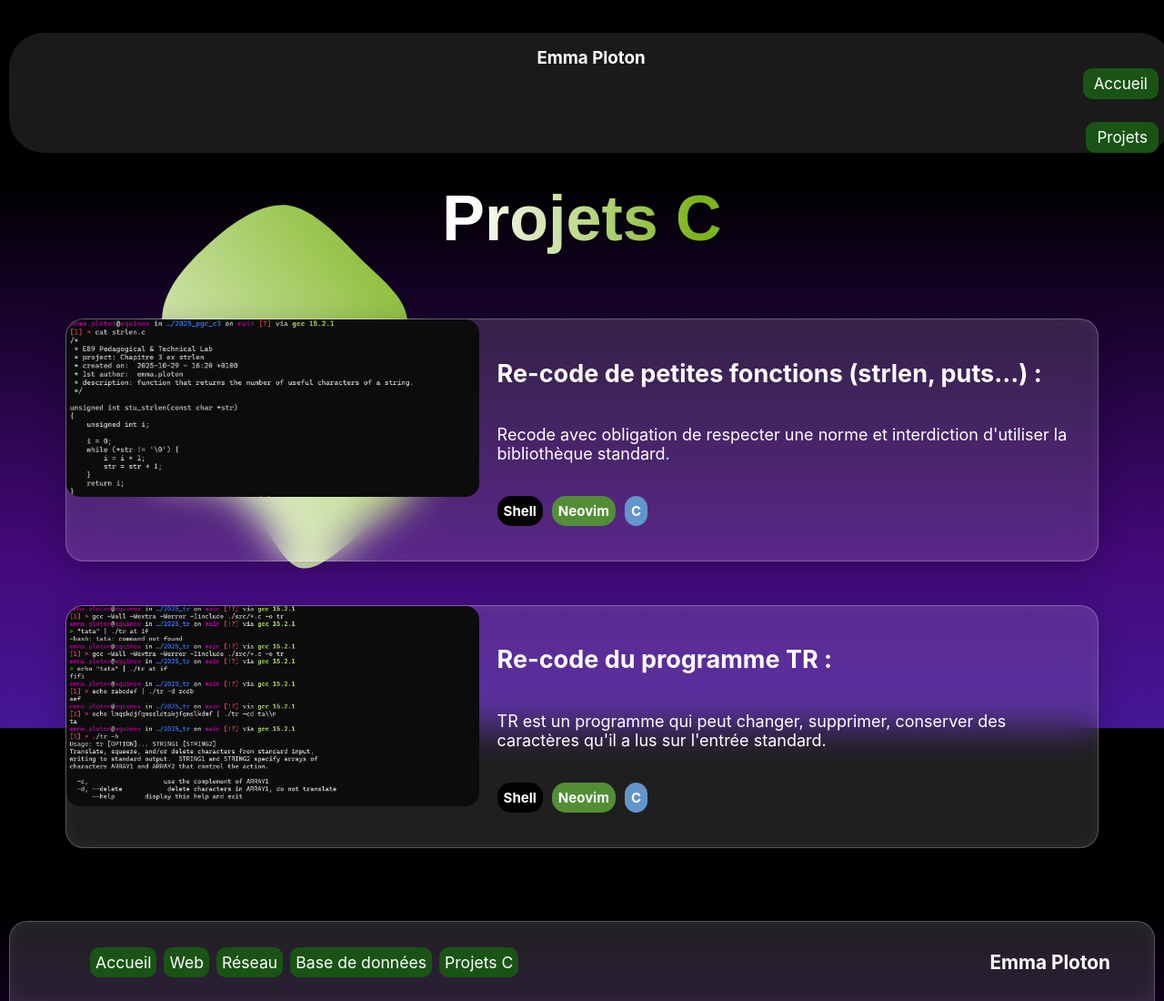
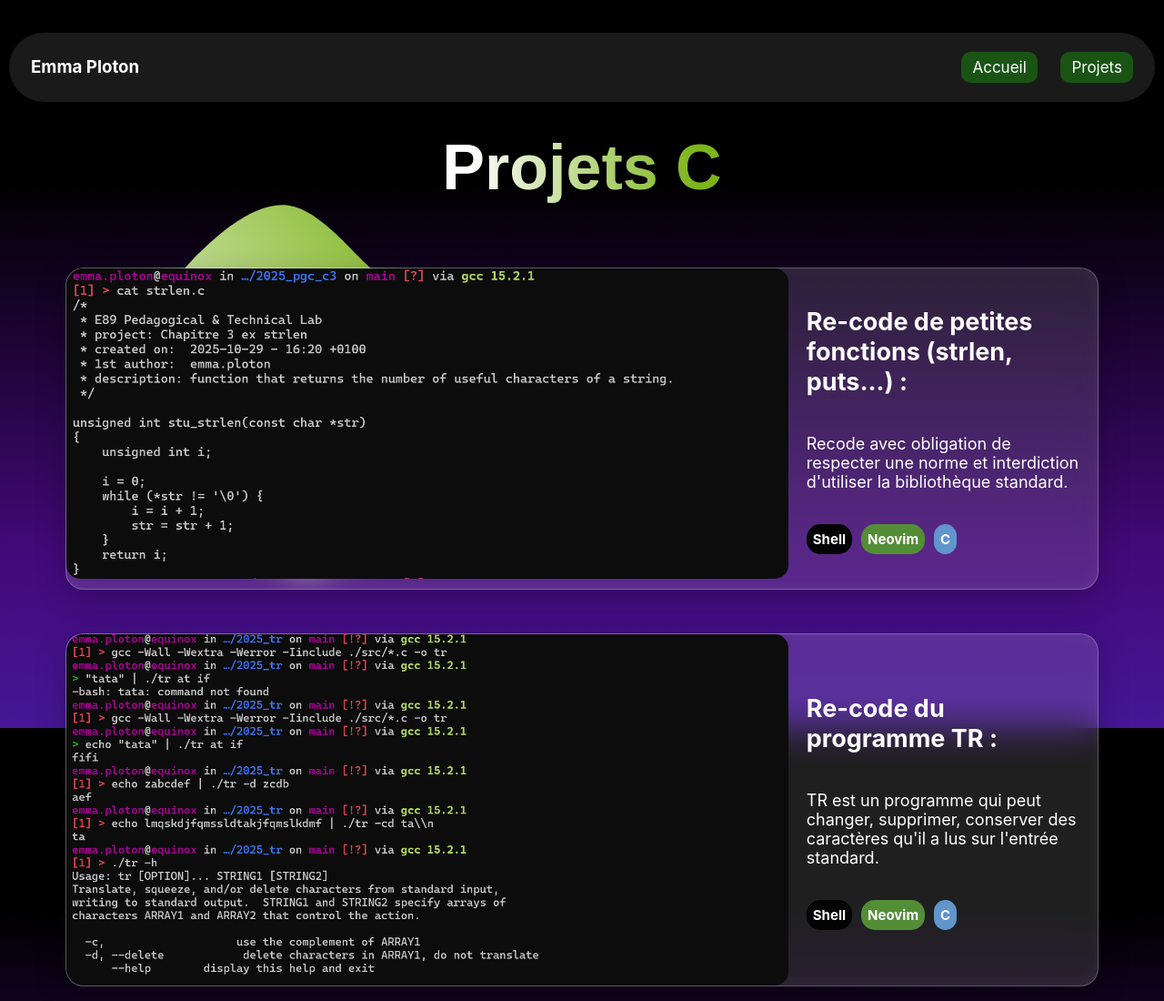
Before and after one commit to Emmaplt01/portfolio, a plain HTML site: page c.html in a window 1280 px wide. Shown: the top 1100 px of the page at 91% size. Drawn offline with nearby package versions, Linux system fonts and the light colour scheme.

Commit message:
petite amélioration sur la version pour ordinateur

```diff
--- a/projets.css
+++ b/projets.css
@@ -55,7 +55,10 @@
   flex-wrap: wrap;
   gap: 3vw;
 }
-
+.nav-right {
+  display: flex;
+  align-items: center; /* ✅ Centre verticalement le contenu à droite */
+}
 .nav-links {
   list-style: none;
   display: flex;
@@ -151,7 +154,7 @@
 }
 
 .carte img {
-  width: 40%;
+  width: 70%;
   height: 100%;
   object-fit: cover;
   border-radius: 15px;
@@ -580,67 +583,8 @@
 
 
 }
-.nav-circl {
-  display: flex;
-  flex-direction: column;
-  align-items: stretch;
-  padding: 0;              /* on enlève le padding qui décale tout */
-  width: 100vw;            /* largeur = largeur de l’écran */
-  box-sizing: border-box;
-}
-
-/* Ligne : nom + bouton */
-.nav-left {
-  display: flex;
-  justify-content: center;   /* centre tout le contenu */
-  align-items: center;
-  gap: 9rem;                 /* espace entre nom et bouton */
-  width: 100%;
-}
-
-.nav-left h3 {
-  margin: auto;
-  margin-top: 1rem;
-  text-align: center;
-}
-
-.menu-toggle {
-  padding: 0;
-  margin: auto;
-  border: none;
-  background: none;
-  font-size: 2rem;
-  display: flex;
-  align-items: center;
-  justify-content: center;
-}
 
 
-/* Le menu en dessous */
-.nav-right {
-  width: 100%;
-  padding: 0 1rem;
-  box-sizing: border-box;
-  align-items: flex-end;
-  text-align: right;
-}
-
-.nav-links {
-  display: flex;
-  flex-direction: column;
-  align-items: flex-end;   /* ← C’est ça qui les met à droite */
-  text-align: right;       /* ← Le texte aussi à droite */
-  width: 100%;
-  padding-right: 1rem;     /* optionnel : espace avec le bord */
-}
-
-.nav-links li {
-  width: auto;             /* évite qu’ils prennent toute la largeur */
-}
-
-.nav-links a {
-  display: inline-block;   /* pour que l’alignement fonctionne */
-}
 /* ================================================
    OPTIMISATIONS ULTRA-PETITS ÉCRANS (< 360px)
    ================================================ */
--- a/style.css
+++ b/style.css
@@ -51,13 +51,14 @@
   display: flex;
   flex-wrap: wrap;
   justify-content: space-between;
+  align-items: center; /* ✅ Centre verticalement tous les enfants */
   background: rgba(255, 255, 255, 0.1);
   backdrop-filter: blur(12px);
   border-radius: 3vw;
   padding: 0.5rem 1.5rem;
   margin: 2vw auto;
   font-family: "Inter", sans-serif;
-  height: auto;
+  min-height: 60px; /* ✅ Hauteur minimale pour un meilleur rendu */
   color: white;
 }
 
@@ -68,9 +69,19 @@
   gap: 3vw;
 }
 
+.nav-left h3 {
+  margin: 0; /* ✅ Supprime les marges par défaut du h3 */
+}
+
+.nav-right {
+  display: flex;
+  align-items: center; /* ✅ Centre verticalement le contenu à droite */
+}
+
 .nav-links {
   list-style: none;
   display: flex;
+  align-items: center; /* ✅ Centre verticalement les liens */
   gap: 2vw;
   margin: 0;
   padding: 0;
@@ -79,6 +90,8 @@
 
 .nav-links li {
   position: relative;
+  display: flex; /* ✅ Permet un meilleur alignement */
+  align-items: center;
 }
 
 .nav-links a {
@@ -88,6 +101,7 @@
   background-color: #195415;
   border-radius: 10px;
   font-size: 17px;
+  display: inline-block; /* ✅ Meilleur comportement avec padding */
 }
 
 /* Menu déroulant caché */
@@ -96,7 +110,7 @@
   position: absolute;
   top: 100%;
   left: 0;
-  background: rgba(255, 255, 255, 0.1);
+  background: #195415;
   backdrop-filter: blur(12px);
   border-radius: 10px;
   padding: 10px 0;
@@ -262,7 +276,7 @@
 }
 
 .carte-profil {
-  width: 18rem;
+  width: 20rem;
   margin: 2rem auto;
   padding: 2rem 1rem;
   display: flex;
@@ -417,7 +431,7 @@
   }
 
   .carte-profil {
-    width: 16rem;
+    width: 18rem;
   }
 }
 
@@ -465,9 +479,10 @@
   }
 
   .dropdown-menu {
-    position: static;
-    width: 100%;
+    position: static; /* ✅ Supprime le positionnement absolu */
+    width: 100%; /* ✅ Prend toute la largeur */
     margin-top: 0.5rem;
+    left: 0; /* ✅ Aligné à gauche */
   }
 
   .nav-right {
@@ -834,7 +849,7 @@
     width: 100%;
     text-align: center;
     gap: 0.5rem;
-    margin-top: 1rem;
+    margin-top: 1.5rem;
   }
 
   /* Navigation ouverte quand la classe est ajoutée */
```
Lines whose indentation alone changed are shown as unchanged.
